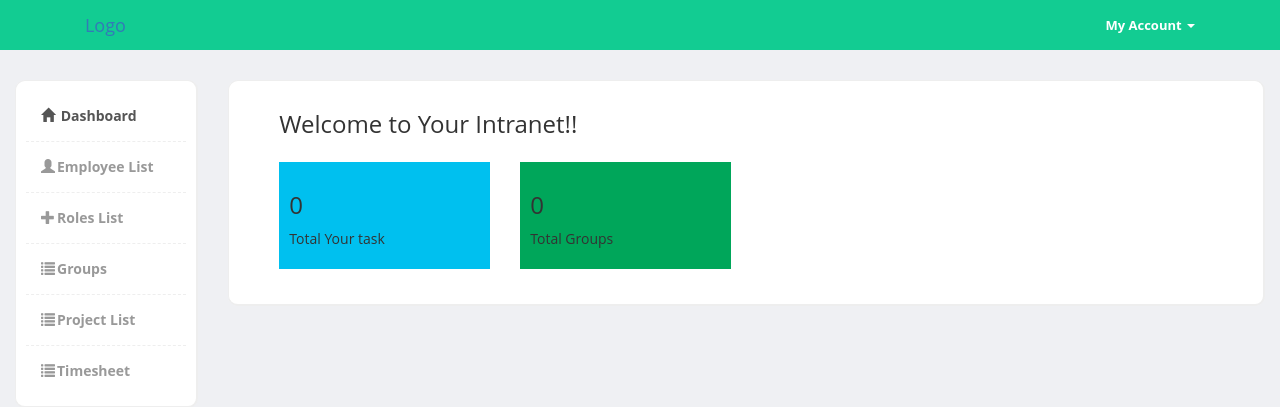
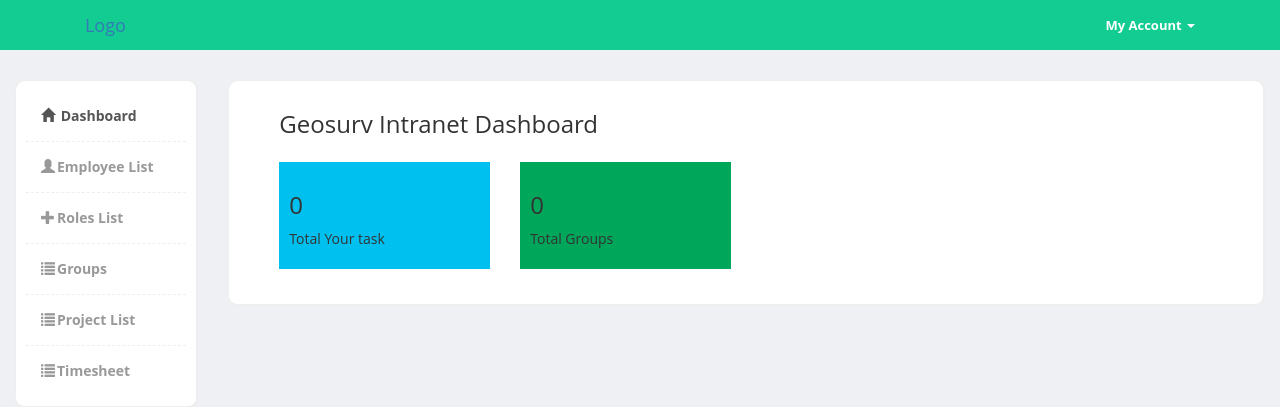
Before and after one commit to sohanhumanpixel/geos, a CodeIgniter app: page /customerp/index.php/employee/index in a window 1280 px wide. Shown: the top 407 px of the page. Run offline with CodeIgniter, Linux system fonts and the light colour scheme; the visitor is signed in with stand-in values (Sample User, id 1); data that the repository does not hold is empty; some libraries are stand-ins or nearby versions.

Commit message:
change text

```diff
--- a/application/views/admin/empdashboard.php
+++ b/application/views/admin/empdashboard.php
@@ -5,7 +5,7 @@
 			<div class="content-box-large">
 				<div class="panel-heading">
 					<div class="panel-title">
-						<h3>Welcome to Your Intranet!!</h3>
+						<h3>Geosurv Intranet Dashboard</h3>
 					</div>
 				</div>
 				<div class="panel-body">
```
